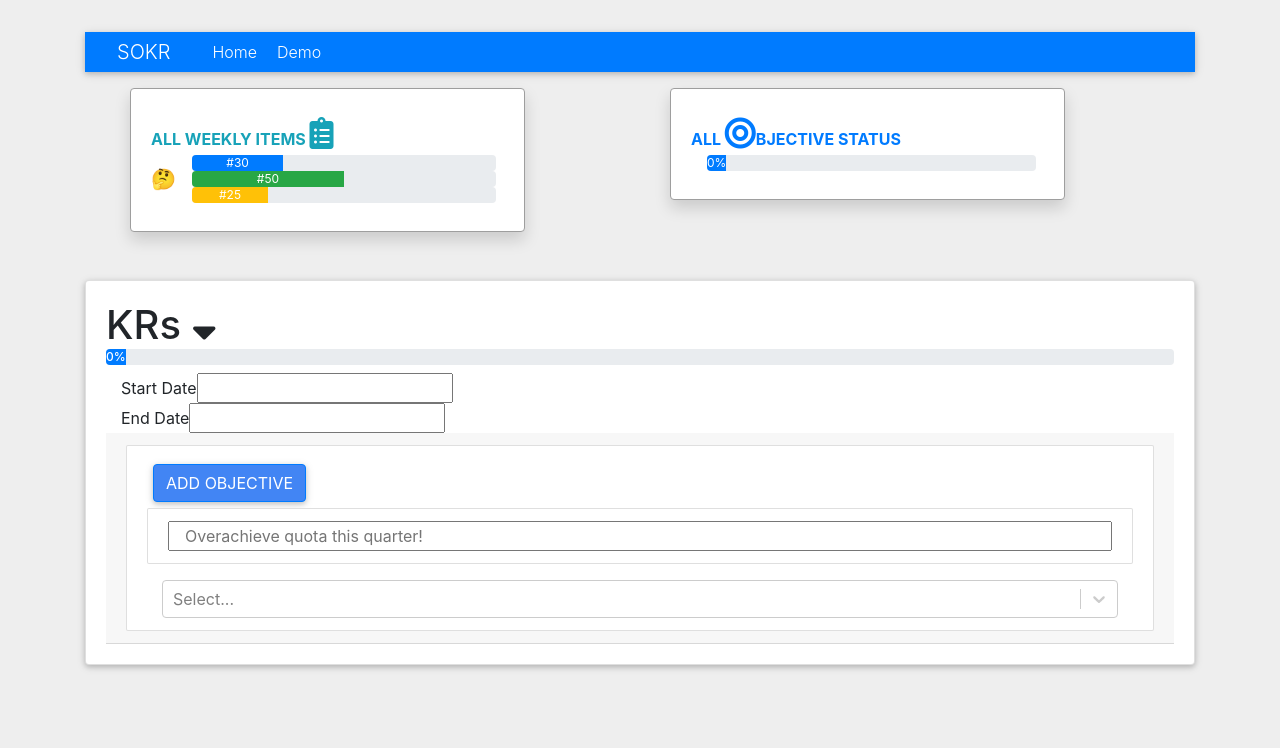
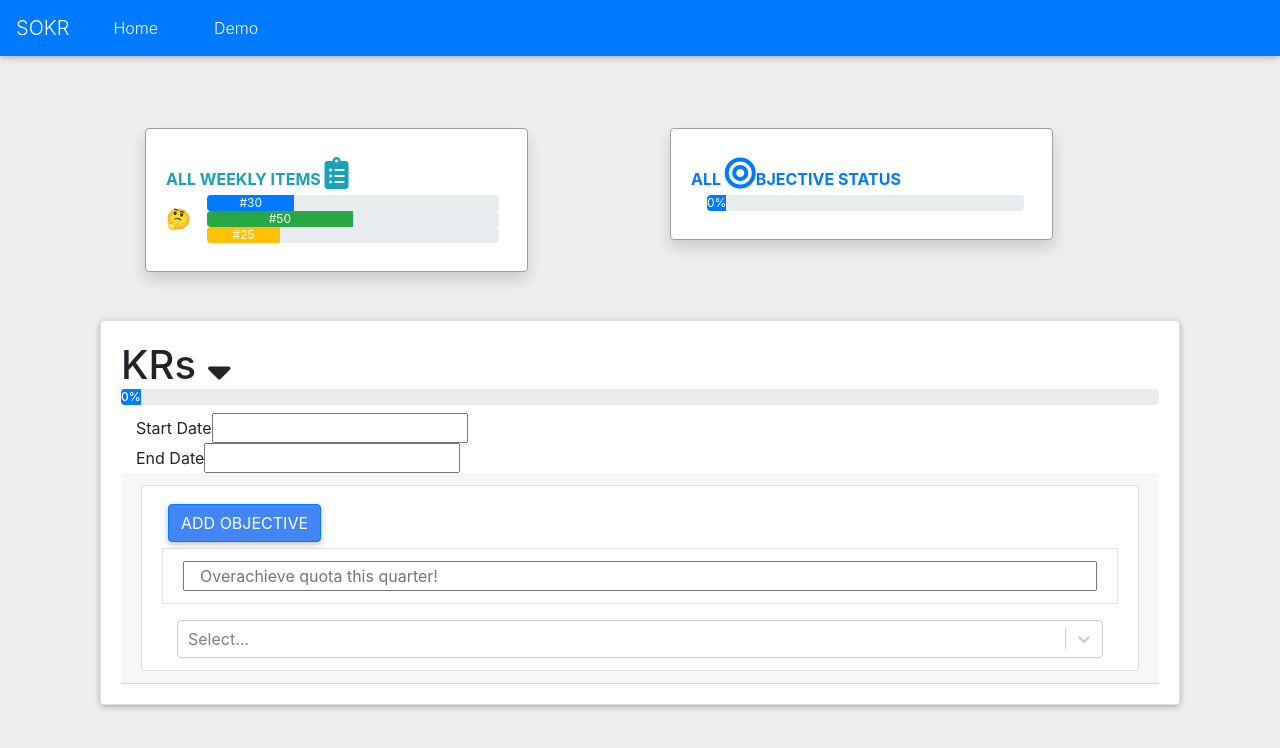
Before and after one commit to alexsjcho/smart-okr-react-redux-app, a React (Create React App) app: page /demo in a window 1280 px wide. Shown: the top 748 px of the page. Built offline with nearby package versions, Linux system fonts and the light colour scheme.

Commit message:
updated landing page ui, navbar

```diff
--- a/src/components/App.js
+++ b/src/components/App.js
@@ -1,5 +1,6 @@
 import React, { Component } from "react";
 import "bootstrap/dist/css/bootstrap.min.css";
+import Container from "react-bootstrap/Container";
 
 import "./App.css";
 import Dashboard from "./dashboard/Dashboard";
@@ -10,13 +11,17 @@
   render() {
     return (
       <React.Fragment>
-        <div className="container">
+        <br />
+        <br />
+        <Container>
           <div className="container">
-            <Dashboard />
+            <div className="container">
+              <Dashboard />
+            </div>
+            {/* <KeyResult /> */}
+            <ObjectivesList />
           </div>
-          {/* <KeyResult /> */}
-          <ObjectivesList />
-        </div>
+        </Container>
       </React.Fragment>
     );
   }
--- a/src/components/landingpage/Info.js
+++ b/src/components/landingpage/Info.js
@@ -1,4 +1,4 @@
-import React from "react";
+import React, { Fragment } from "react";
 
 import Card from "react-bootstrap/Card";
 import Container from "react-bootstrap/Container";
@@ -8,12 +8,12 @@
 
 const Info = () => {
   return (
+    <Fragment>
       <Container>
         <Container className="d-flex justify-content-center bg-light">
+          <h3>About This Project</h3>
+        </Container>
         <br />
-        <h3>About This Project</h3>
-        <br />
-      </Container>
         <Row>
           <Col>
             <Card style={{ width: "15rem" }}>
@@ -104,6 +104,8 @@
         </Row>
         <br />
       </Container>
+      <br />
+    </Fragment>
   );
 };
 
--- a/src/components/landingpage/Problem.js
+++ b/src/components/landingpage/Problem.js
@@ -9,10 +9,9 @@
   return (
     <Container>
       <Container className="d-flex justify-content-center bg-warning">
-        <br />
         <h3>Common Challenges</h3>
-        <br />
       </Container>
+      <br />
       <Row>
         <Col>
           <Card className="p-3">
--- a/src/components/landingpage/Solution.js
+++ b/src/components/landingpage/Solution.js
@@ -8,10 +8,9 @@
   return (
     <Container>
       <Container className="d-flex justify-content-center bg-success">
-        <br />
         <h3>SOKR Solution</h3>
-        <br />
       </Container>
+      <br />
       <Row>
         <Col>
           <Card>
--- a/src/components/layouts/AppNavBar.js
+++ b/src/components/layouts/AppNavBar.js
@@ -1,13 +1,33 @@
-import React from "react";
+import React, { Fragment } from "react";
 import { Link } from "react-router-dom";
+import Navbar from "react-bootstrap/Navbar";
+import Nav from "react-bootstrap/Nav";
 
 const AppNavBar = () => {
   return (
-    <nav className="navbar navbar-expand-sm navbar-dark bg-primary mb-3 py-0 navbar-fixed-top">
-      <div className="nav-link navbar-brand"> SOKR </div>
-      <Link to="/"> Home </Link>
-      <Link to="/demo"> Demo </Link>
-    </nav>
+    <Fragment>
+      <br />
+      <br />
+      <Navbar
+        collapseOnSelect
+        expand="lg"
+        bg="primary"
+        variant="dark"
+        fixed="top">
+        <Navbar.Brand>SOKR</Navbar.Brand>
+        <Navbar.Toggle aria-controls="responsive-navbar-nav" />
+        <Navbar.Collapse id="responsive-navbar-nav">
+          <Nav className="mr-auto">
+            <Nav.Link href="#home">
+              <Link to="/"> Home </Link>
+            </Nav.Link>
+            <Nav.Link href="#demo">
+              <Link to="/demo"> Demo </Link>
+            </Nav.Link>
+          </Nav>
+        </Navbar.Collapse>
+      </Navbar>
+    </Fragment>
   );
 };
 
```
Lines whose indentation alone changed are shown as unchanged.
